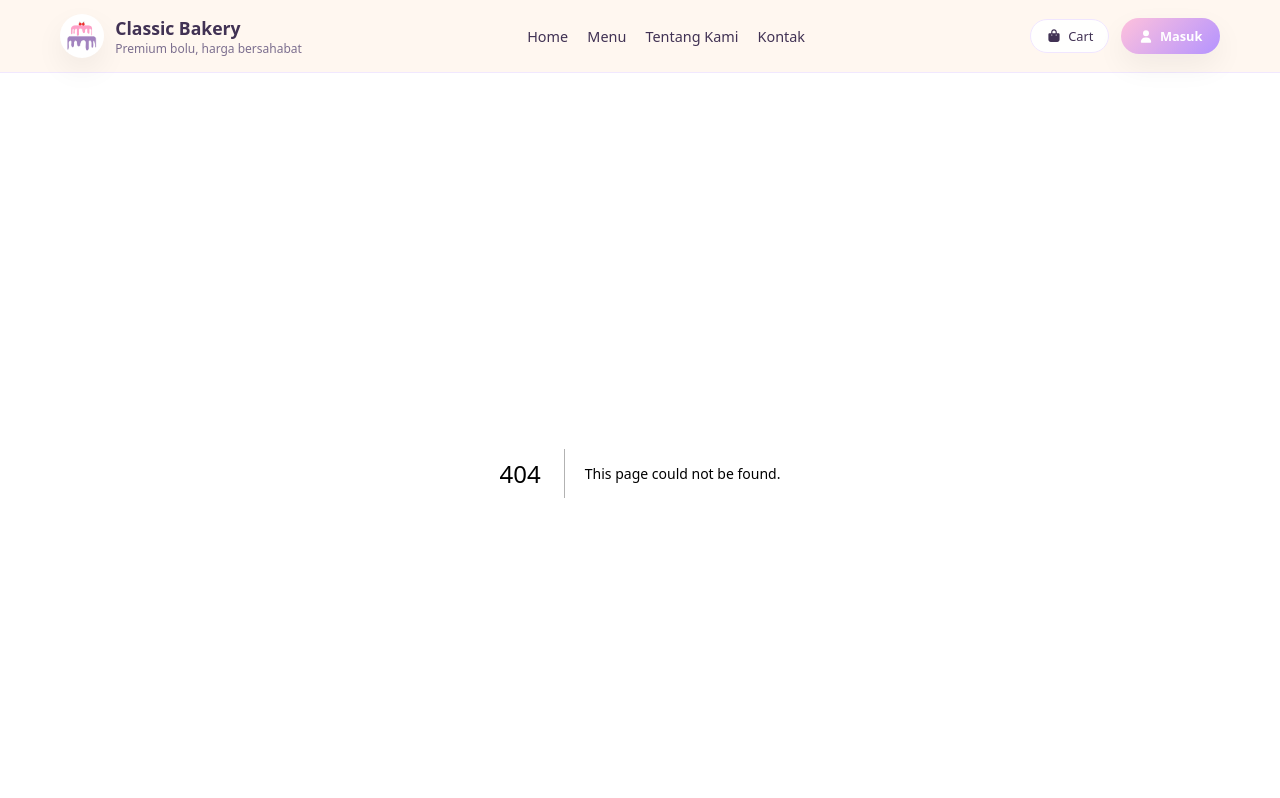
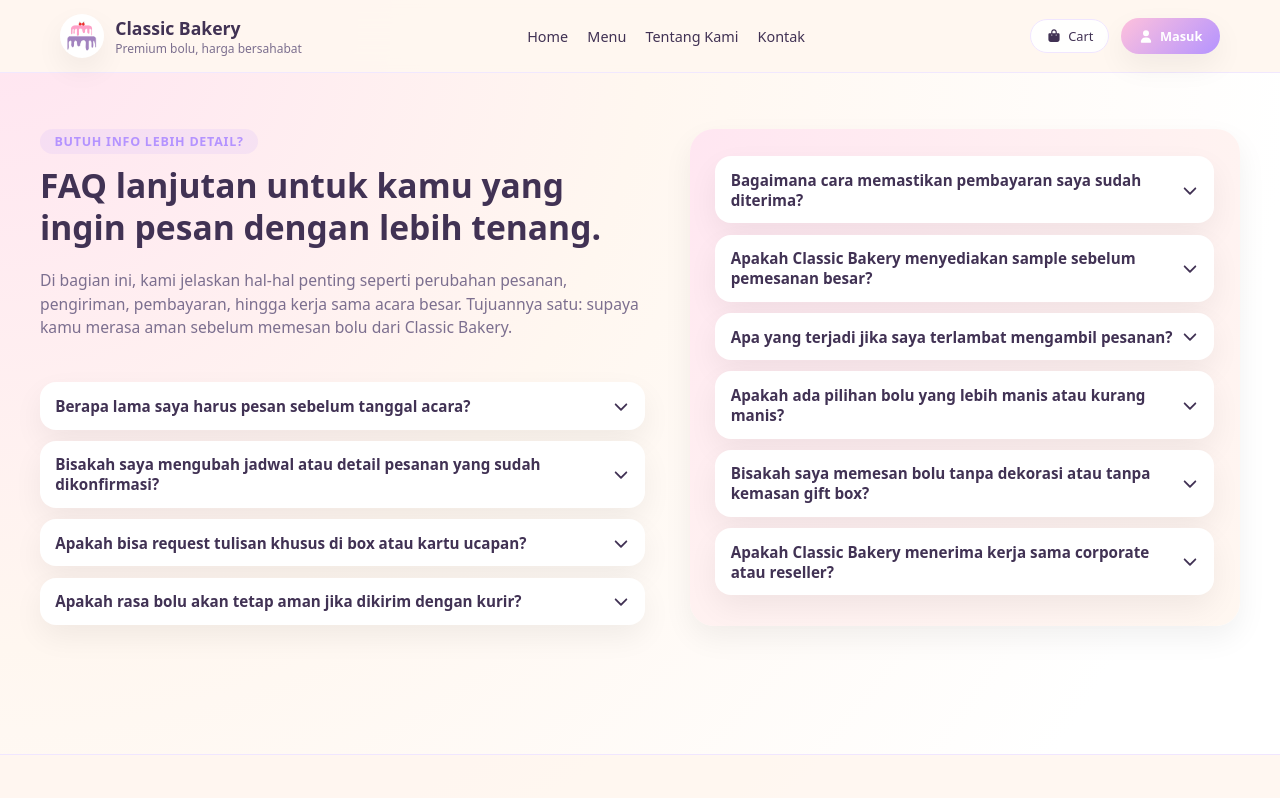
Before and after one commit to wandaazhar007/frontend-classic-bakery, a Next.js app: page /faq in a window 1280 px wide. Before the commit this address had no page. Shown: the top 798 px of the page. Built offline with nearby package versions, Linux system fonts and the light colour scheme.

Commit message:
wanda: add faq page

```diff
--- /dev/null
+++ b/app/components/faq/FAQSection2.module.scss
@@ -0,0 +1,173 @@
+@use "../../styles/variables" as *;
+
+.section {
+  padding: 3rem 1.5rem 4rem;
+
+  @media (min-width: $bp-md) {
+    padding: 3.5rem 1.5rem 5rem;
+  }
+}
+
+.inner {
+  max-width: $max-width;
+  margin: 0 auto;
+  display: grid;
+  gap: 2.2rem;
+
+  @media (min-width: $bp-md) {
+    grid-template-columns: 1.1fr 1fr;
+    gap: 2.8rem;
+    align-items: flex-start;
+  }
+}
+
+/* LEFT BOX */
+
+.leftBox {
+  display: flex;
+  flex-direction: column;
+  gap: 1.1rem;
+  align-items: flex-start;
+}
+
+.badge {
+  display: inline-flex;
+  align-items: center;
+  justify-content: center;
+  padding: 0.25rem 0.9rem;
+  border-radius: $radius-pill;
+  background: rgba($color-purple, 0.12);
+  color: $color-purple;
+  font-size: 0.78rem;
+  font-weight: 600;
+  text-transform: uppercase;
+  letter-spacing: 0.06em;
+}
+
+.heading {
+  font-size: 1.8rem;
+  font-weight: 700;
+  line-height: 1.25;
+  margin-top: -.5rem;
+
+  @media (min-width: $bp-md) {
+    font-size: 2.1rem;
+  }
+}
+
+.tagline {
+  font-size: 0.94rem;
+  color: $color-text-muted;
+  max-width: 640px;
+  line-height: 1.5;
+  margin-top: -1.5rem;
+
+  @media (min-width: $bp-md) {
+    font-size: 0.98rem;
+  }
+}
+
+.accordion {
+  margin-top: 0.6rem;
+  display: flex;
+  flex-direction: column;
+  gap: 0.7rem;
+}
+
+/* RIGHT BOX */
+
+.rightBox {
+  background: radial-gradient(circle at top left,
+      rgba($color-pink-soft, 0.9),
+      rgba($color-cream, 0.97));
+  padding: 1.4rem 1.3rem 1.6rem;
+  border-radius: $radius-lg;
+  box-shadow: $shadow-soft;
+
+  @media (min-width: $bp-md) {
+    padding: 1.7rem 1.6rem 1.9rem;
+  }
+}
+
+.accordionRight {
+  display: flex;
+  flex-direction: column;
+  gap: 0.7rem;
+}
+
+/* ACCORDION ITEM */
+
+.item {
+  background: $color-white;
+  border-radius: $radius-md;
+  box-shadow: $shadow-soft;
+  overflow: hidden;
+}
+
+.questionRow {
+  width: 100%;
+  padding: 0.85rem 0.95rem;
+  background: transparent;
+  border: none;
+  display: flex;
+  justify-content: space-between;
+  align-items: center;
+  text-align: left;
+  font-size: 0.95rem;
+  font-weight: 600;
+  cursor: pointer;
+  color: $color-text-main;
+
+  span {
+    padding-right: 0.5rem;
+  }
+}
+
+.icon {
+  transition: transform 0.25s ease;
+  font-size: 0.9rem;
+  flex-shrink: 0;
+}
+
+.iconOpen {
+  transform: rotate(180deg);
+}
+
+.answer {
+  max-height: 0;
+  overflow: hidden;
+  padding: 0 0.95rem;
+  background: $color-white;
+  transition: max-height 0.3s ease, padding 0.3s ease;
+}
+
+.answerOpen {
+  max-height: 260px;
+  padding: 0.35rem 0.95rem 0.85rem;
+}
+
+.answer p {
+  font-size: 0.86rem;
+  color: $color-text-muted;
+  line-height: 1.5;
+
+  @media (min-width: $bp-md) {
+    font-size: 0.88rem;
+  }
+}
+
+/* MOBILE */
+
+@media (max-width: $bp-md) {
+  .inner {
+    grid-template-columns: 1fr;
+  }
+
+  .rightBox {
+    padding: 1.3rem 1.1rem 1.4rem;
+  }
+
+  .heading {
+    font-size: 1.6rem;
+  }
+}
--- /dev/null
+++ b/app/components/faq/FAQSection2.tsx
@@ -0,0 +1,153 @@
+"use client";
+
+import { useState } from "react";
+import { FontAwesomeIcon } from "@fortawesome/react-fontawesome";
+import { faChevronDown } from "@fortawesome/free-solid-svg-icons";
+import styles from "./FAQSection2.module.scss";
+
+type FAQItem = {
+  question: string;
+  answer: string;
+};
+
+const LEFT_FAQ: FAQItem[] = [
+  {
+    question: "Berapa lama saya harus pesan sebelum tanggal acara?",
+    answer:
+      "Untuk pesanan reguler, pemesanan H-1 biasanya masih memungkinkan selama slot produksi tersedia. Untuk acara besar atau hampers, kami sarankan minimal 3–5 hari sebelumnya agar kami bisa menyiapkan semuanya dengan rapi.",
+  },
+  {
+    question: "Bisakah saya mengubah jadwal atau detail pesanan yang sudah dikonfirmasi?",
+    answer:
+      "Perubahan jadwal atau detail pesanan masih bisa dilakukan selama produksi belum dimulai. Silakan hubungi kami secepat mungkin via WhatsApp agar tim kami dapat membantu cek ketersediaan dan penyesuaiannya.",
+  },
+  {
+    question: "Apakah bisa request tulisan khusus di box atau kartu ucapan?",
+    answer:
+      "Bisa. Kamu dapat menuliskan teks ucapan singkat saat pemesanan. Kami akan menuliskannya di kartu atau pada bagian luar kemasan agar bolu terasa lebih personal dan berkesan.",
+  },
+  {
+    question: "Apakah rasa bolu akan tetap aman jika dikirim dengan kurir?",
+    answer:
+      "Kami mengemas bolu dengan rapi agar tetap aman selama di perjalanan. Namun, untuk menjaga tekstur dan tampilan, kami tetap menyarankan pengiriman instan atau pengambilan langsung jika memungkinkan.",
+  },
+];
+
+const RIGHT_FAQ: FAQItem[] = [
+  {
+    question: "Bagaimana cara memastikan pembayaran saya sudah diterima?",
+    answer:
+      "Setelah transfer, kamu bisa kirim bukti pembayaran melalui WhatsApp. Tim kami akan melakukan pengecekan dan mengkonfirmasi bahwa pesanan sudah tercatat dan masuk jadwal produksi.",
+  },
+  {
+    question: "Apakah Classic Bakery menyediakan sample sebelum pemesanan besar?",
+    answer:
+      "Untuk beberapa jenis bolu, kamu bisa memesan dalam jumlah kecil terlebih dahulu sebagai sample. Ini membantu kamu memastikan rasa dan tekstur sebelum memesan dalam jumlah banyak.",
+  },
+  {
+    question: "Apa yang terjadi jika saya terlambat mengambil pesanan?",
+    answer:
+      "Kami akan tetap menyimpan bolu pesananmu hingga jam operasional berakhir di hari tersebut. Namun, untuk menjaga kualitas, kami rekomendasikan pengambilan sesuai jam yang telah disepakati.",
+  },
+  {
+    question: "Apakah ada pilihan bolu yang lebih manis atau kurang manis?",
+    answer:
+      "Beberapa varian bolu kami punya karakter manis yang berbeda. Kamu bisa konsultasi sebelumnya—kami akan bantu rekomendasikan varian yang manisnya pas sesuai selera kamu dan keluarga.",
+  },
+  {
+    question: "Bisakah saya memesan bolu tanpa dekorasi atau tanpa kemasan gift box?",
+    answer:
+      "Tentu bisa. Kamu dapat memilih opsi kemasan sederhana tanpa dekorasi tambahan jika ingin fokus pada rasa atau menekan budget. Silakan informasikan saat pemesanan.",
+  },
+  {
+    question: "Apakah Classic Bakery menerima kerja sama corporate atau reseller?",
+    answer:
+      "Ya, untuk kerja sama corporate, hampers perusahaan, atau reseller, kamu dapat menghubungi kami via WhatsApp untuk diskusi lebih lanjut mengenai kuantitas, harga khusus, dan jadwal produksi.",
+  },
+];
+
+export default function FAQSection2() {
+  const [openLeftIndex, setOpenLeftIndex] = useState<number | null>(null);
+  const [openRightIndex, setOpenRightIndex] = useState<number | null>(null);
+
+  const toggleLeft = (index: number) => {
+    setOpenLeftIndex(openLeftIndex === index ? null : index);
+  };
+
+  const toggleRight = (index: number) => {
+    setOpenRightIndex(openRightIndex === index ? null : index);
+  };
+
+  return (
+    <section className={styles.section}>
+      <div className={styles.inner}>
+        {/* LEFT BOX */}
+        <div className={styles.leftBox}>
+          <span className={styles.badge}>Butuh info lebih detail?</span>
+          <h2 className={styles.heading}>
+            FAQ lanjutan untuk kamu yang ingin pesan dengan lebih tenang.
+          </h2>
+          <p className={styles.tagline}>
+            Di bagian ini, kami jelaskan hal-hal penting seperti perubahan
+            pesanan, pengiriman, pembayaran, hingga kerja sama acara besar.
+            Tujuannya satu: supaya kamu merasa aman sebelum memesan bolu dari
+            Classic Bakery.
+          </p>
+
+          <div className={styles.accordion}>
+            {LEFT_FAQ.map((item, index) => (
+              <div key={item.question} className={styles.item}>
+                <button
+                  type="button"
+                  className={styles.questionRow}
+                  onClick={() => toggleLeft(index)}
+                >
+                  <span>{item.question}</span>
+                  <FontAwesomeIcon
+                    icon={faChevronDown}
+                    className={`${styles.icon} ${openLeftIndex === index ? styles.iconOpen : ""
+                      }`}
+                  />
+                </button>
+                <div
+                  className={`${styles.answer} ${openLeftIndex === index ? styles.answerOpen : ""
+                    }`}
+                >
+                  <p>{item.answer}</p>
+                </div>
+              </div>
+            ))}
+          </div>
+        </div>
+
+        {/* RIGHT BOX */}
+        <div className={styles.rightBox}>
+          <div className={styles.accordionRight}>
+            {RIGHT_FAQ.map((item, index) => (
+              <div key={item.question} className={styles.item}>
+                <button
+                  type="button"
+                  className={styles.questionRow}
+                  onClick={() => toggleRight(index)}
+                >
+                  <span>{item.question}</span>
+                  <FontAwesomeIcon
+                    icon={faChevronDown}
+                    className={`${styles.icon} ${openRightIndex === index ? styles.iconOpen : ""
+                      }`}
+                  />
+                </button>
+                <div
+                  className={`${styles.answer} ${openRightIndex === index ? styles.answerOpen : ""
+                    }`}
+                >
+                  <p>{item.answer}</p>
+                </div>
+              </div>
+            ))}
+          </div>
+        </div>
+      </div>
+    </section>
+  );
+}
--- /dev/null
+++ b/app/faq/page.tsx
@@ -0,0 +1,9 @@
+import FAQSection2 from "../components/faq/FAQSection2";
+
+const Faq = () => {
+  return (
+    <FAQSection2 />
+  );
+}
+
+export default Faq;
```
